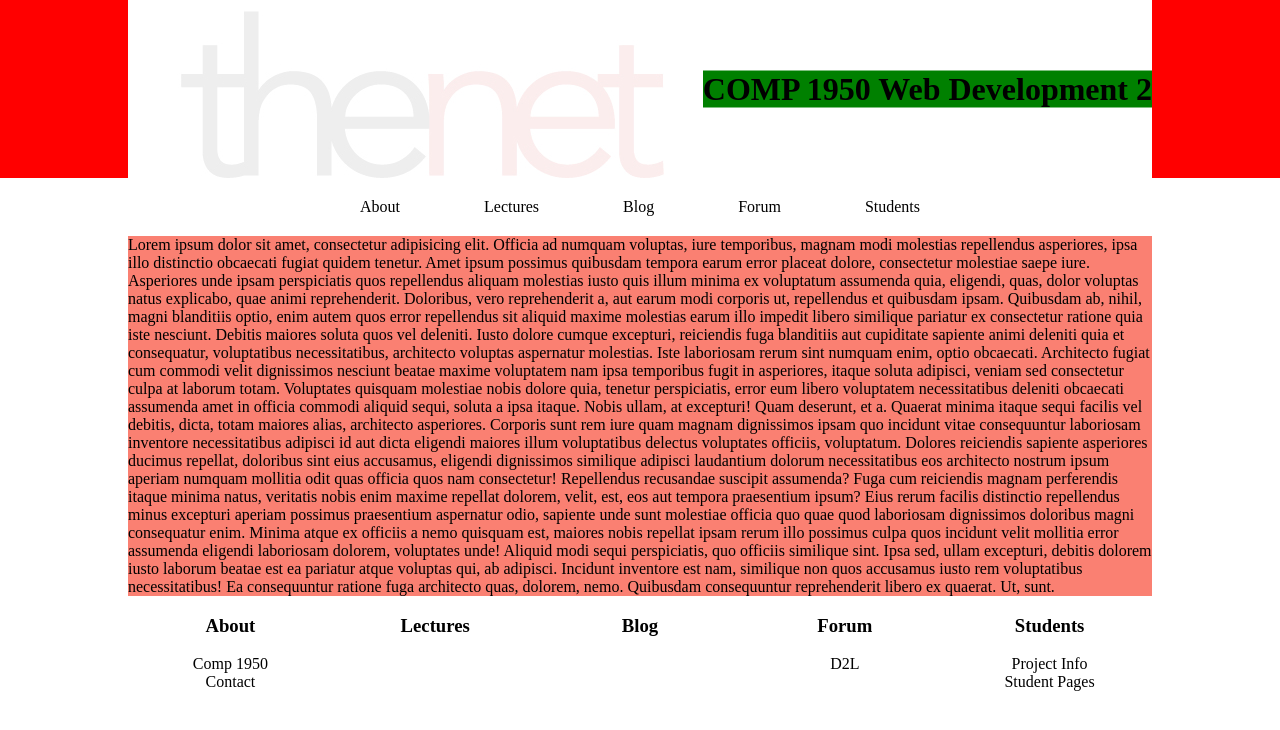
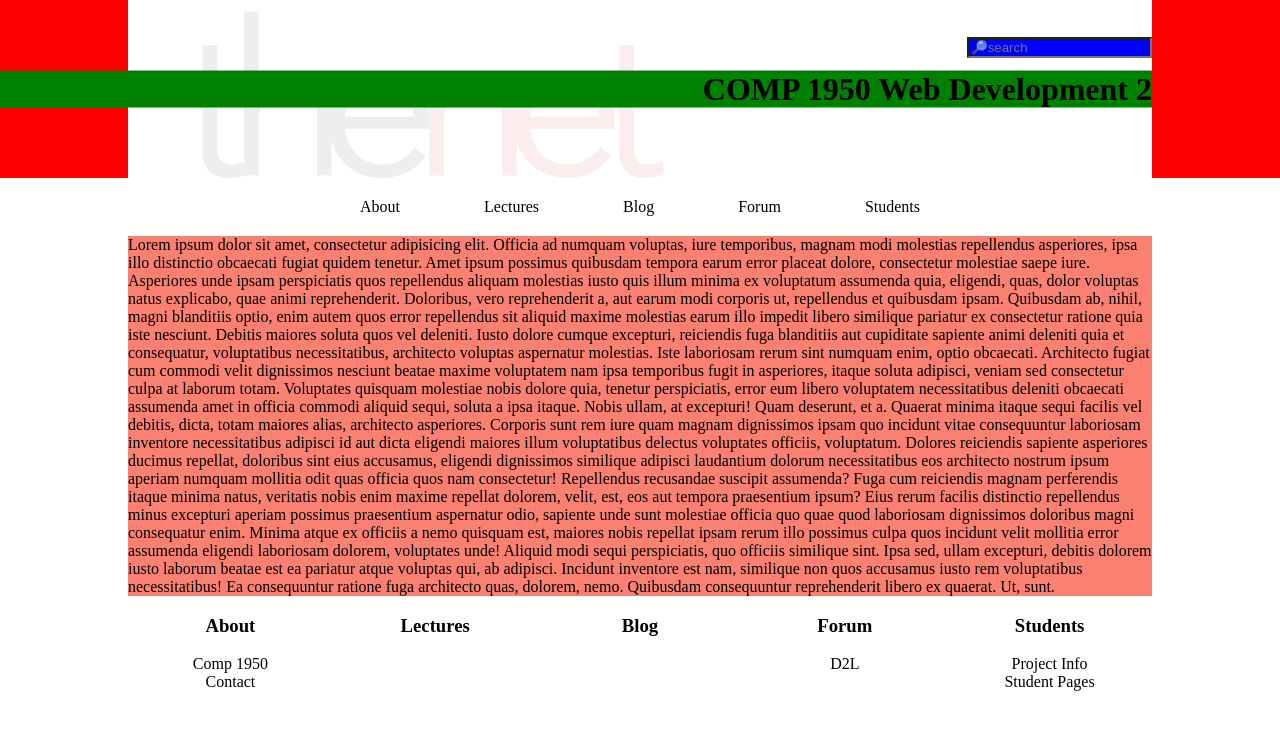
Before and after one commit to chsava/comp1950, a plain HTML site: page beta/index.html in a window 1280 px wide. Drawn offline with Linux system fonts and the light colour scheme.

Commit message:
Search Bar clear
form input was floated right so the #header h1 required a clear:right
in order to not float up.

```diff
--- a/beta/index.html
+++ b/beta/index.html
@@ -14,9 +14,9 @@
 			<h1>COMP 1950 Web Development 2</h1>
 
 
-			<!-- <form action="#">
+			<form action="#">
 				<input type="text" placeholder="&#128270;search">
-			</form> -->
+			</form>
 
 
 
--- a/beta/stylesheet.css
+++ b/beta/stylesheet.css
@@ -33,15 +33,15 @@ a:visited {
 	text-align: right;
 }
 
-/*#form1 {
+form input {
 	float: right;
 	margin-right: 10%;
 	background-color: blue;
-}*/
+}
 
 #header h1 {
 	margin: 0 10% 0 0;
-	float: right;
+	clear: right;
 	position: relative;
  	top: 50%;
  	transform: translateY(-50%);
```
